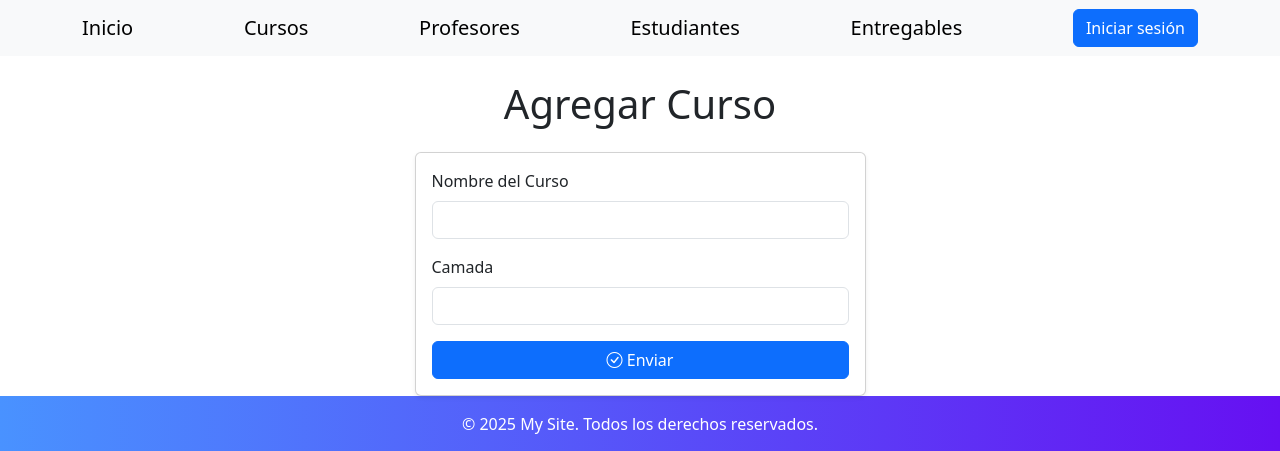
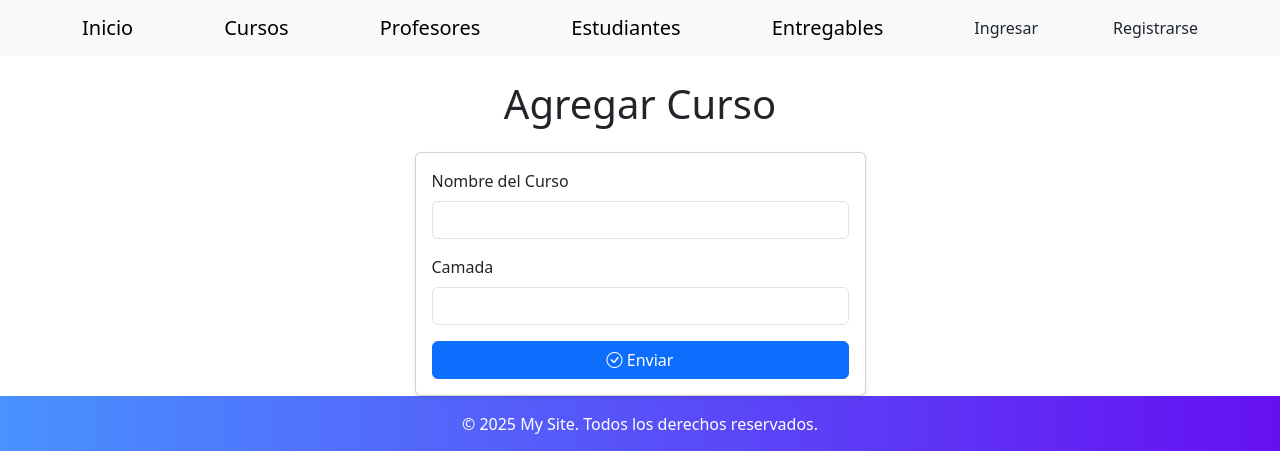
Before and after one commit to CarlosLaboratorio/PythonProyecto1, a Django app: page /cursoFormulario/ in a window 1280 px wide. Shown: the top 451 px of the page. Run offline with Django 5.2, Linux system fonts and the light colour scheme; some libraries are stand-ins or nearby versions.

Commit message:
Add links usuarios

```diff
--- a/Proyecto1/templates/base.html
+++ b/Proyecto1/templates/base.html
@@ -15,7 +15,17 @@
                     <a class="navbar-brand" href="{% url 'myapp:profesores' %}">Profesores</a>
                     <a class="navbar-brand" href="{% url 'myapp:estudiantes' %}">Estudiantes</a>
                     <a class="navbar-brand" href="{% url 'myapp:entregables' %}">Entregables</a>
-                    <a class="btn btn-primary" href="#NADAAUN">Iniciar sesión</a> </div>
+                    {% if user.is_authenticated %}
+                    <a href="{% url 'accounts:perfil' %}" class="nav-link">Perfil</a>
+                    <form action="{% url 'accounts:logout' %}" method="post" class="d-inline">
+                        {% csrf_token %}
+                        <button type="submit" class="btn btn-link nav-link p-0 m-0 align-baseline">Cerrar sesión</button>
+                    </form>
+                    {% else %}
+                    <a href="{% url 'accounts:login' %}" class="nav-link">Ingresar</a>
+                    <a href="{% url 'accounts:registro' %}" class="nav-link">Registrarse</a>
+                    {% endif %}
+                </div>
             </nav>
         </header>
         <main>
```
